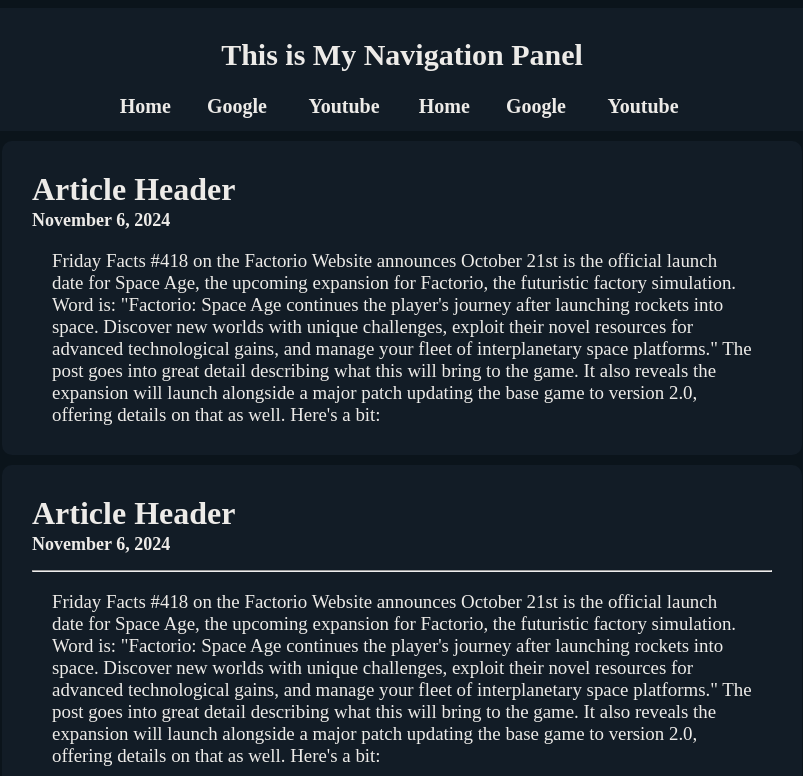
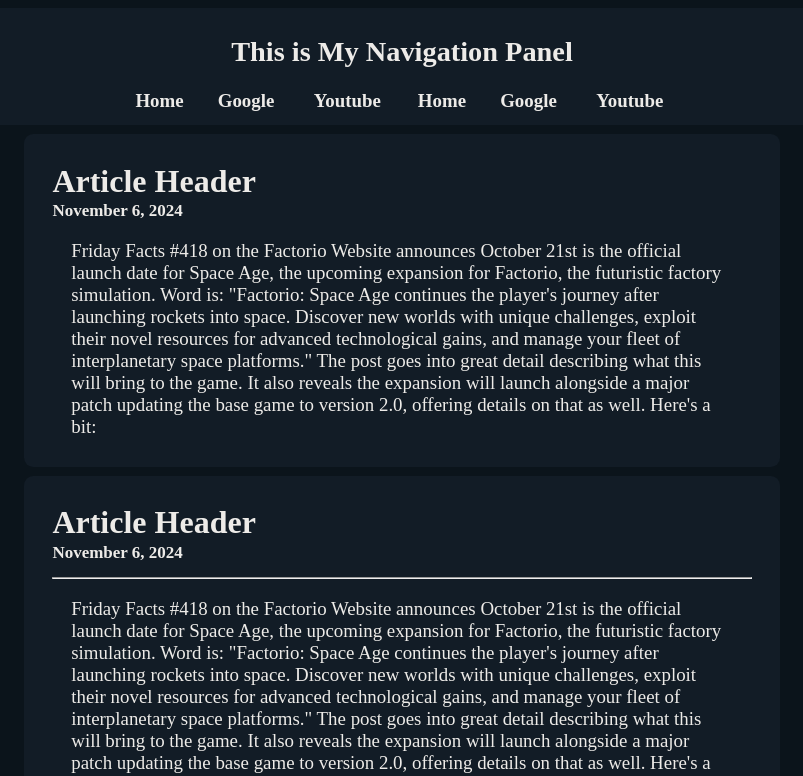
Before and after one commit to Bly7/mysite, a plain HTML site: page index.html in a window 1280 px wide. Shown: the top 776 px of the page, without its empty margins (238-1041 px from the left). Drawn offline with Linux system fonts and the light colour scheme.

Commit message:
Changed over all values to mm instead of px

```diff
--- a/index.html
+++ b/index.html
@@ -9,10 +9,10 @@
 <!-- This is my Header -->
 <div class="navigation">
 	<center>
-		<h1 style="padding:0px; font-size:30px">
+		<h1 style="padding:0mm; font-size:7.5mm">
 			This is My Navigation Panel
 		</h1>
-		<table style="width:600px; text-align:center; font-size:20px">
+		<table style="width:150mm; text-align:center; font-size:5mm">
 			<tr>
 				<th>Home</th>
 				<th>Google</th>
@@ -48,7 +48,7 @@
 		<h2 class="article-date">
 			<time>November 6, 2024</time>
 		</h2>
-		<hr style="margin-inline-start: 20px; margin-inline-end: 20px;">
+		<hr style="margin-inline-start: 5mm; margin-inline-end: 5mm;">
 		<p class="article-body">
 			Friday Facts #418 on the Factorio Website announces October 21st is the official launch date for Space Age, the upcoming expansion for Factorio, the futuristic factory simulation. Word is: "Factorio: Space Age continues the player's journey after launching rockets into space. Discover new worlds with unique challenges, exploit their novel resources for advanced technological gains, and manage your fleet of interplanetary space platforms." The post goes into great detail describing what this will bring to the game. It also reveals the expansion will launch alongside a major patch updating the base game to version 2.0, offering details on that as well. Here's a bit:
 		</p>
--- a/styles/main.css
+++ b/styles/main.css
@@ -1,3 +1,5 @@
+/*20px = 5mm -> 4 px = 1 mm*/
+
 body.dark {
 	background-color: #0B141B;
 }
@@ -6,12 +8,12 @@ div.navigation
 {
 	color:#EDEBE8;
 	background-color:#121C26;
-	padding:10px;
+	padding:2.5mm;
 }
 
 div.articleHolder
 {
-	max-width:800px;
+	max-width:200mm;
 	margin-inline: auto;
 }
 
@@ -19,28 +21,28 @@ div.article
 {
 	color:#EDEBE8;
 	background-color:#121C26;
-	padding:10px;
-	border-radius:10px;
-	margin-top: 10px;
+	padding:2.5mm;
+	border-radius:2.5mm;
+	margin-top: 2.5mm;
 }
 
 h1.article-title
 {
-	margin:20px;
-	margin-bottom: 0px;
+	margin:5mm;
+	margin-bottom: 0mm;
 }
 
 h2.article-date
 {
-	font-size: 18px;
-	margin-left: 20px;
-	margin-top: 2px;
+	font-size: 4.5mm;
+	margin-left: 5mm;
+	margin-top: .5mm;
 }
 
 p.article-body
 {
-	padding-left:40px;
-	padding-right:40px;
+	padding-left:10mm;
+	padding-right:10mm;
 	font-size:5mm;
 }
 
@@ -48,8 +50,8 @@ img.article-image
 {
 	margin-left: auto;
 	margin-right: auto;
-	margin-top: 20px;
-	margin-bottom: 20px;
+	margin-top: 5mm;
+	margin-bottom: 5mm;
 	width: 50%;
 	display: block;
 }
```
